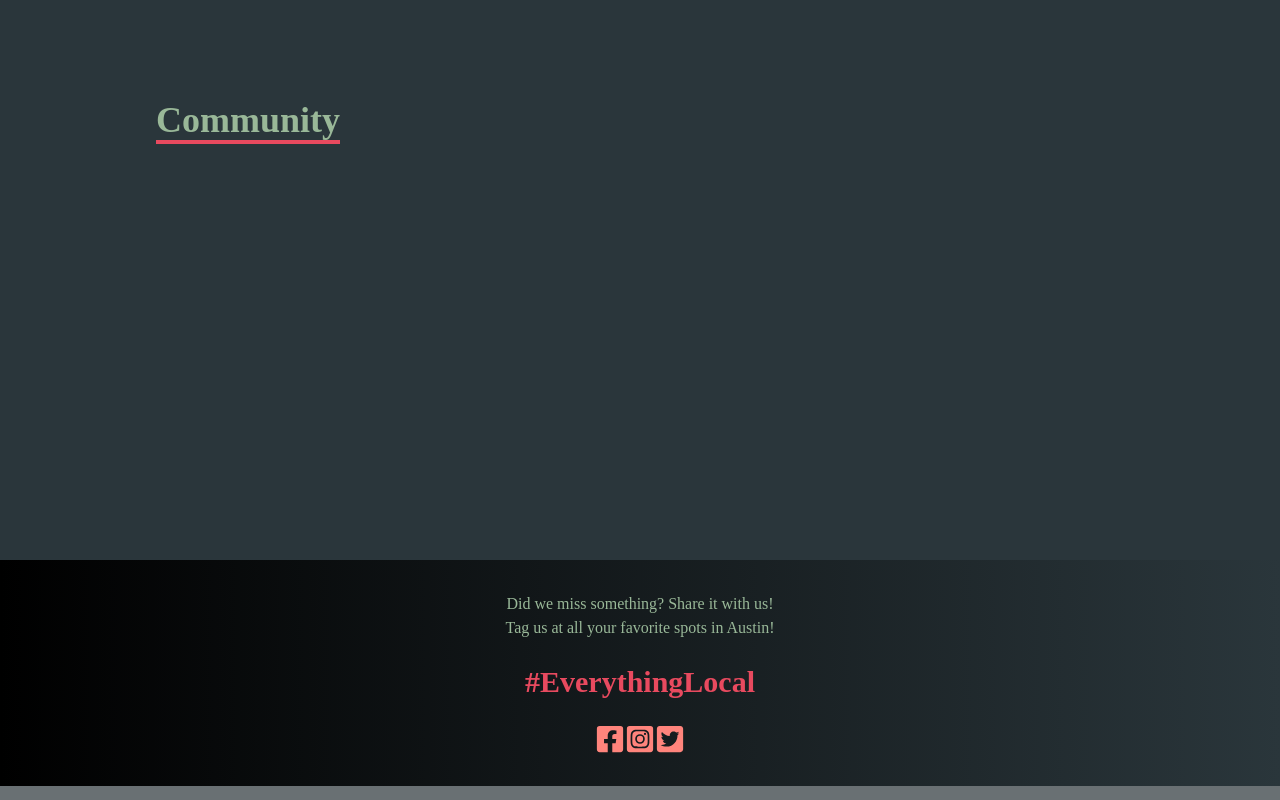
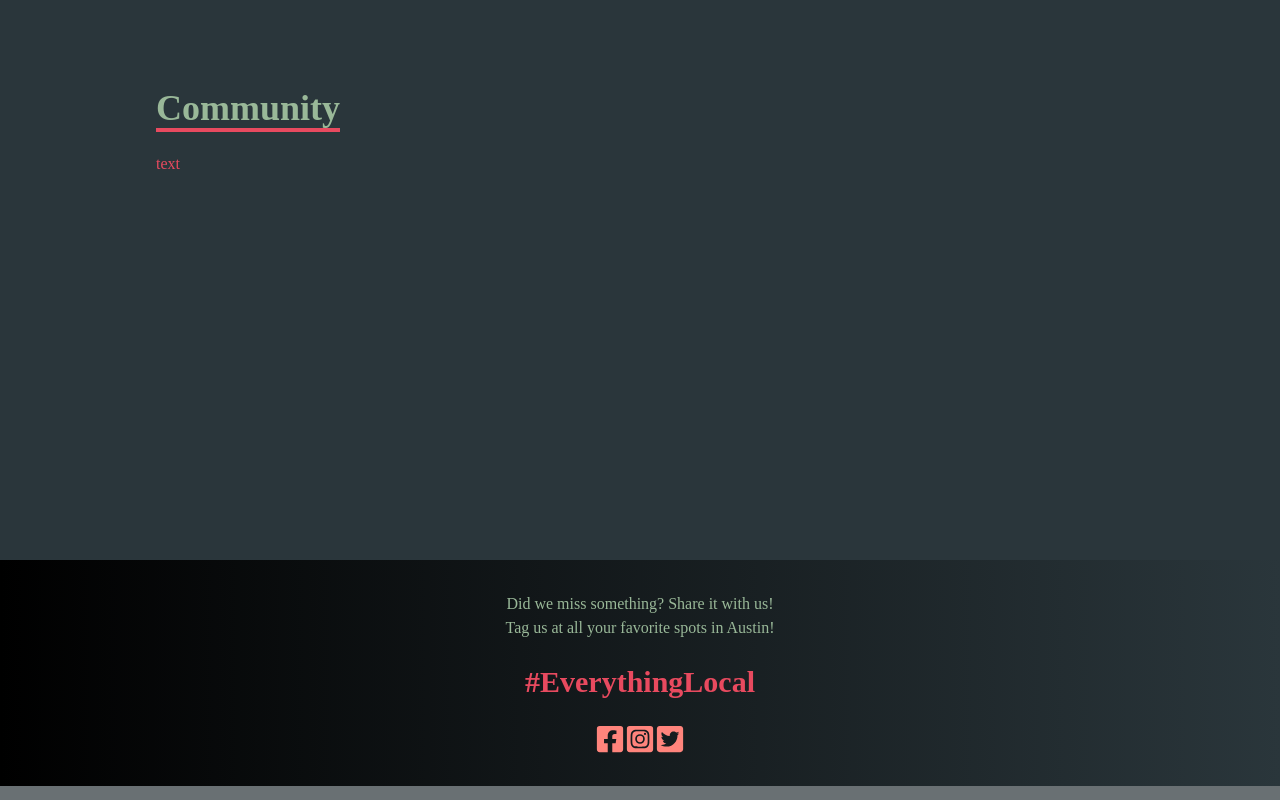
Before and after one commit to NumiBlue/project3, a React (Create React App) app in the folder my-app/: page / in a window 1280 px wide. Shown: the part 1940-2740 px from the top of the page. Built offline with nearby package versions, Linux system fonts and the light colour scheme; grey boxes are pictures that could not be loaded.

Commit message:
adds article pages

```diff
--- a/my-app/src/components/Community.jsx
+++ b/my-app/src/components/Community.jsx
@@ -6,7 +6,7 @@ const Community = () => {
         <div className='max-w-[1000px] mx-auto p-4 flex flex-col justify-center w-full h-full'>
             <div className='pb-8'>
                 <p className='text-4xl font-bold inline border-b-4 text-[#99B898] border-[#E84A5F]'>Community</p>
-                <p className='py-6 text-[#E84A5F]'></p>
+                <p className='py-6 text-[#E84A5F]'>text</p>
            </div>
         </div>
         </div>
--- a/my-app/src/components/FarmToTable.jsx
+++ b/my-app/src/components/FarmToTable.jsx
@@ -7,7 +7,7 @@ const FarmToTable = () => {
         <div className='max-w-[1000px] mx-auto p-4 flex flex-col justify-center w-full h-full'>
             <div className='pb-8'>
                 <p className='text-4xl font-bold inline border-b-4 text-[#99B898] border-[#E84A5F]'>Farm to Table</p>
-                <p className='py-6 text-[#E84A5F]'></p>
+                <p className='py-6 text-[#E84A5F]'>text</p>
            </div>
         </div>
         </div>
--- a/my-app/src/components/TacoTrucks.jsx
+++ b/my-app/src/components/TacoTrucks.jsx
@@ -7,11 +7,12 @@ const TacoTrucks = () => {
         <div name='tacotrucks' className='w-full md:h-screen  bg-[#2A363B]'>
         <div className='max-w-[1000px] mx-auto p-4 flex flex-col justify-center w-full h-full'>
             <div className='pb-8'>
-                <p className='text-4xl font-bold inline border-b-4 text-[#99B898] border-[#E84A5F]'>Tacos
+                <p className='text-4xl font-bold inline border-b-4 text-[#99B898] border-[#E84A5F]'>Tacos</p>
+                <p className='py-6 text-[#E84A5F]'>
                 <GiTacos size={30} />
                 <GiTacos size={30} />
-                <GiTacos size={30} /></p>
-                <p className='py-6 text-[#E84A5F]'></p>
+                <GiTacos size={30} />
+              </p>
            </div>
         </div>
         </div>
--- /dev/null
+++ b/my-app/src/components/article.jsx
@@ -0,0 +1,18 @@
+import React from 'react'
+
+const article1 = () => {
+  return (
+    <div>
+        <div name='article1' className='w-full md:h-screen  bg-black'>
+        <div className='max-w-[1000px] mx-auto p-4 flex flex-col justify-center w-full h-full'>
+            <div className='pb-8'>
+                <p className='text-4xl font-bold inline border-b-4 text-[#99B898] border-[#E84A5F]'>Text</p>
+                <p className='py-6 text-[#E84A5F]'>Text</p>
+           </div>
+        </div>
+        </div>
+    </div>
+  )
+}
+
+export default article1
--- /dev/null
+++ b/my-app/src/components/article2.jsx
@@ -0,0 +1,18 @@
+import React from 'react'
+
+const article3 = () => {
+  return (
+    <div>
+        <div name='article3' className='w-full md:h-screen  bg-black'>
+        <div className='max-w-[1000px] mx-auto p-4 flex flex-col justify-center w-full h-full'>
+            <div className='pb-8'>
+                <p className='text-4xl font-bold inline border-b-4 text-[#99B898] border-[#E84A5F]'>Text</p>
+                <p className='py-6 text-[#E84A5F]'>Text</p>
+           </div>
+        </div>
+        </div>
+    </div>
+  )
+}
+
+export default article3
--- /dev/null
+++ b/my-app/src/components/article3.jsx
@@ -0,0 +1,18 @@
+import React from 'react'
+
+const article3 = () => {
+  return (
+    <div>
+        <div name='article1' className='w-full md:h-screen  bg-black'>
+        <div className='max-w-[1000px] mx-auto p-4 flex flex-col justify-center w-full h-full'>
+            <div className='pb-8'>
+                <p className='text-4xl font-bold inline border-b-4 text-[#99B898] border-[#E84A5F]'>Text</p>
+                <p className='py-6 text-[#E84A5F]'>Text</p>
+           </div>
+        </div>
+        </div>
+    </div>
+  )
+}
+
+export default article3
```
